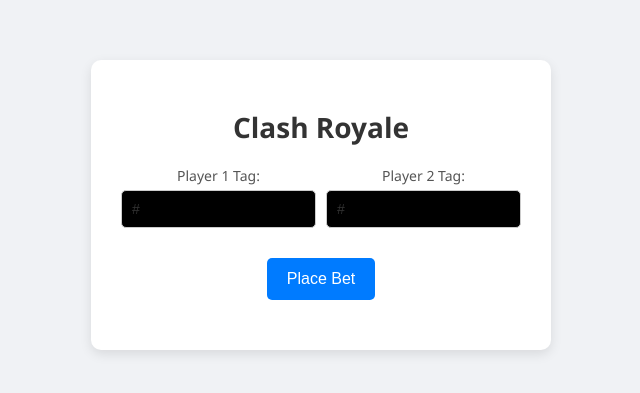
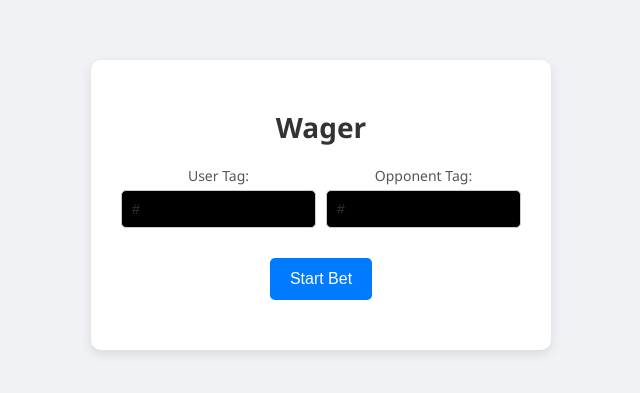
Before and after one commit to maxonary/wager-mvp, a React (Create React App) app in the folder frontend/: page / in a window 1280 px wide. Shown: the part 195-588 px from the top of the page, without its empty margins (319-959 px from the left). Built offline with nearby package versions, Linux system fonts and the light colour scheme.

Commit message:
pvt-commit

```diff
--- a/frontend/src/App.js
+++ b/frontend/src/App.js
@@ -13,7 +13,7 @@
   return (
     <div className="App">
       <div className="container">
-        <h1>Clash Royale</h1>
+        <h1>Wager</h1>
         <BetForm betAmount={betAmount} onBetAmountChange={handleBetAmountChange} />
       </div>
     </div>
--- a/frontend/src/components/BetForm.js
+++ b/frontend/src/components/BetForm.js
@@ -43,7 +43,7 @@
     <form onSubmit={handleSubmit}>
       <div className="input-group">
         <div className="input-wrapper">
-          <label htmlFor="player1">Player 1 Tag:</label>
+          <label htmlFor="player1">User Tag:</label>
           <input
             type="text"
             id="player1"
@@ -53,7 +53,7 @@
           />
         </div>
         <div className="input-wrapper">
-          <label htmlFor="player2">Player 2 Tag:</label>
+          <label htmlFor="player2">Opponent Tag:</label>
           <input
             type="text"
             id="player2"
@@ -69,7 +69,7 @@
         ) : isCompleted ? (
           <i className="fa fa-check"></i> // Display check mark when completed
         ) : (
-          'Place Bet'
+          'Start Bet'
         )}
       </button>
 
```
